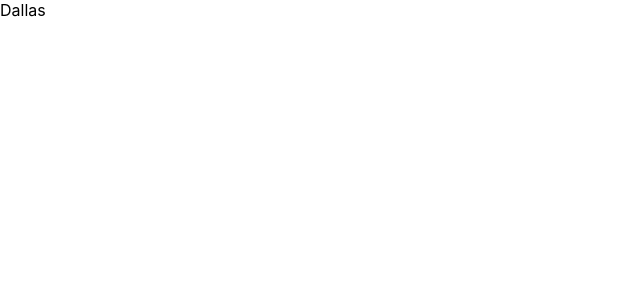
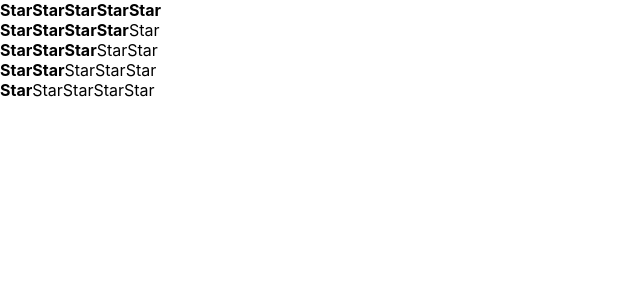
Before and after one commit to vadim-geroim/react-unit-tests, a React (Create React App) app: page / in a window 1280 px wide. Shown: the top 300 px of the page, without its empty margins (0-640 px from the left). Built offline with nearby package versions, Linux system fonts and the light colour scheme.

Commit message:
Refactor Rating component to use conditional rendering

```diff
--- /dev/null
+++ b/src/components/Rating.tsx
@@ -0,0 +1,32 @@
+type RatingType = {
+  value: number;
+};
+
+export function Rating(props: RatingType) {
+  return (
+    <div>
+      <Star selected={props.value > 0} />
+      <Star selected={props.value > 1} />
+      <Star selected={props.value > 2} />
+      <Star selected={props.value > 3} />
+      <Star selected={props.value > 4} />
+      <br />
+    </div>
+  );
+}
+
+type StarType = {
+  selected: boolean;
+};
+
+function Star(props: StarType) {
+  if (props.selected === true) {
+    return (
+      <span>
+        <b>Star</b>
+      </span>
+    );
+  } else {
+    return <span>Star</span>;
+  }
+}
--- a/src/index.tsx
+++ b/src/index.tsx
@@ -1,20 +1,21 @@
-import React from 'react';
-import ReactDOM from 'react-dom';
-import './index.css';
-import reportWebVitals from './reportWebVitals';
-import { student } from './Object';
+import React from "react";
+import ReactDOM from "react-dom";
+import "./index.css";
+import reportWebVitals from "./reportWebVitals";
+import { Rating } from "./components/Rating";
 
 ReactDOM.render(
   <React.StrictMode>
-    <div>{student.address.city}</div>
-
+    <Rating value={5} />
+    <Rating value={4} />
+    <Rating value={3} />
+    <Rating value={2} />
+    <Rating value={1} />
   </React.StrictMode>,
-  document.getElementById('root')
+  document.getElementById("root")
 );
 
 // If you want to start measuring performance in your app, pass a function
 // to log results (for example: reportWebVitals(console.log))
 // or send to an analytics endpoint. Learn more: https://bit.ly/CRA-vitals
 reportWebVitals();
-
-{ console.log(student) }
```
